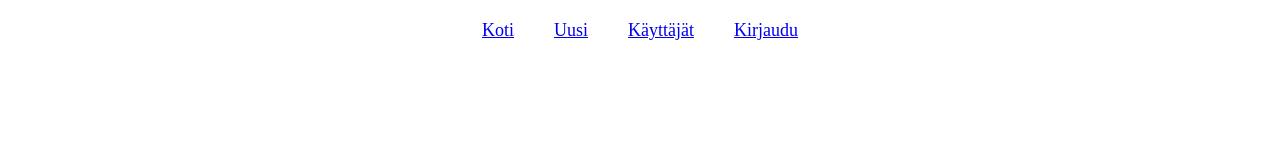
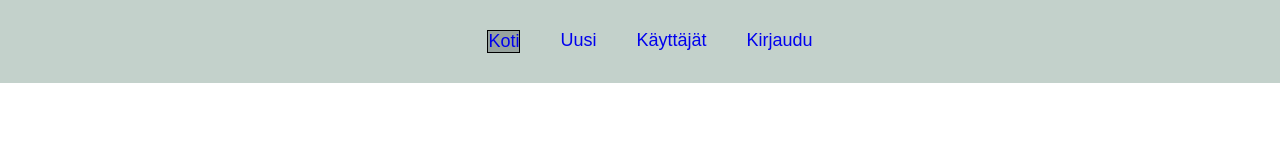
Before and after one commit to Cykallu/kuva-app, a Vue app: page / in a window 1280 px wide. In both pictures the pointer is over the link "Koti". Shown: the top 160 px of the page. Built offline with nearby package versions, Linux system fonts and the light colour scheme; no server answers; the HTML template or start-up script is replaced by a standard one.

Commit message:
Update NavigationBar.vue

```diff
--- a/src/components/navigation/NavigationBar.vue
+++ b/src/components/navigation/NavigationBar.vue
@@ -27,9 +27,24 @@ provide('showLoginView', showLoginView)
     position: fixed;
     width: 100%;
     top: 0px;
+    padding: 10px;
+    background-color: rgb(195, 209, 203);
 }
 a {
     margin: 20px;
     font-size: 18px;
+    font-family: sans-serif;
+    text-decoration: none;
+}
+a:visited{
+    color: rgb(0, 0, 0);
+}
+a:hover,
+a:active {
+  background-color: rgb(151, 163, 158);
+  cursor: pointer;
+  border: 1px;
+    border-color: black;
+    border-style: groove;
 }
 </style>
```
